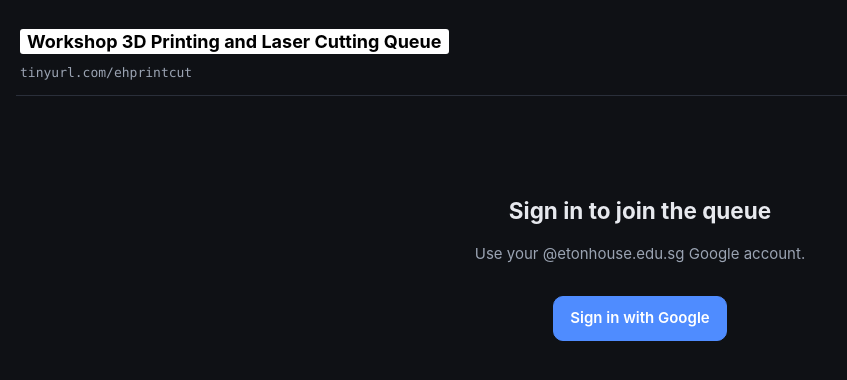
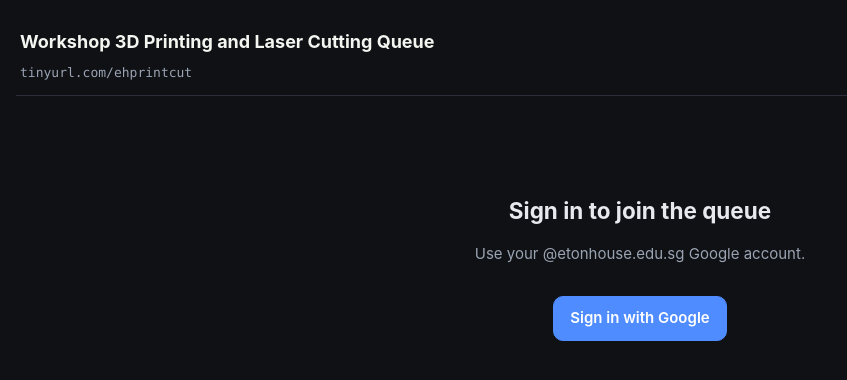
Before and after one commit to skypunch/workshop-3d-laser, a React (Vite) app: page / in a window 1280 px wide. Shown: the top 380 px of the page, without its empty margins (0-847 px from the left). Built offline with nearby package versions, Linux system fonts and the light colour scheme; no server answers.

Commit message:
Title: off-white text on transparent background (remove white highlight)

```diff
--- a/src/styles.css
+++ b/src/styles.css
@@ -58,9 +58,7 @@ body {
 }
 .topbar h1 {
   font-size: 18px; margin: 0;
-  display: inline; color: #000; background: #fff;
-  padding: 2px 7px; border-radius: 3px; line-height: 1.5;
-  box-decoration-break: clone; -webkit-box-decoration-break: clone;
+  color: #f4f4f0; background: transparent;
 }
 .url-mono {
   font-family: Menlo, Monaco, Consolas, "Liberation Mono", "Courier New", monospace;
```
